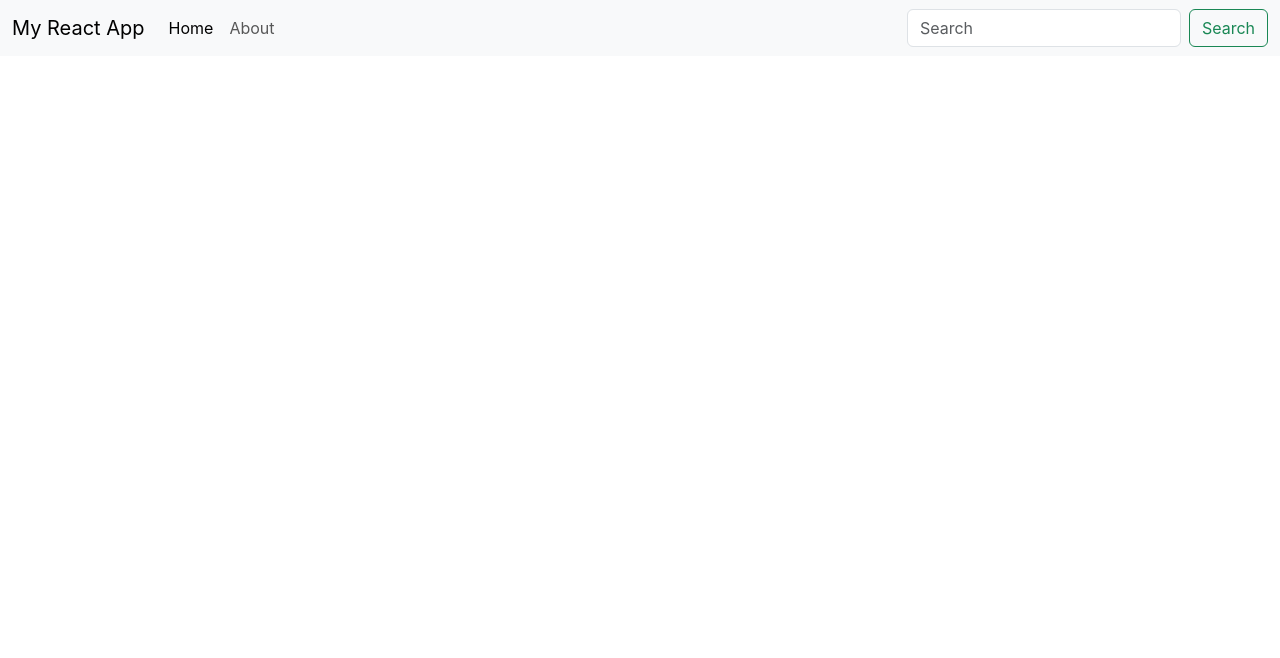
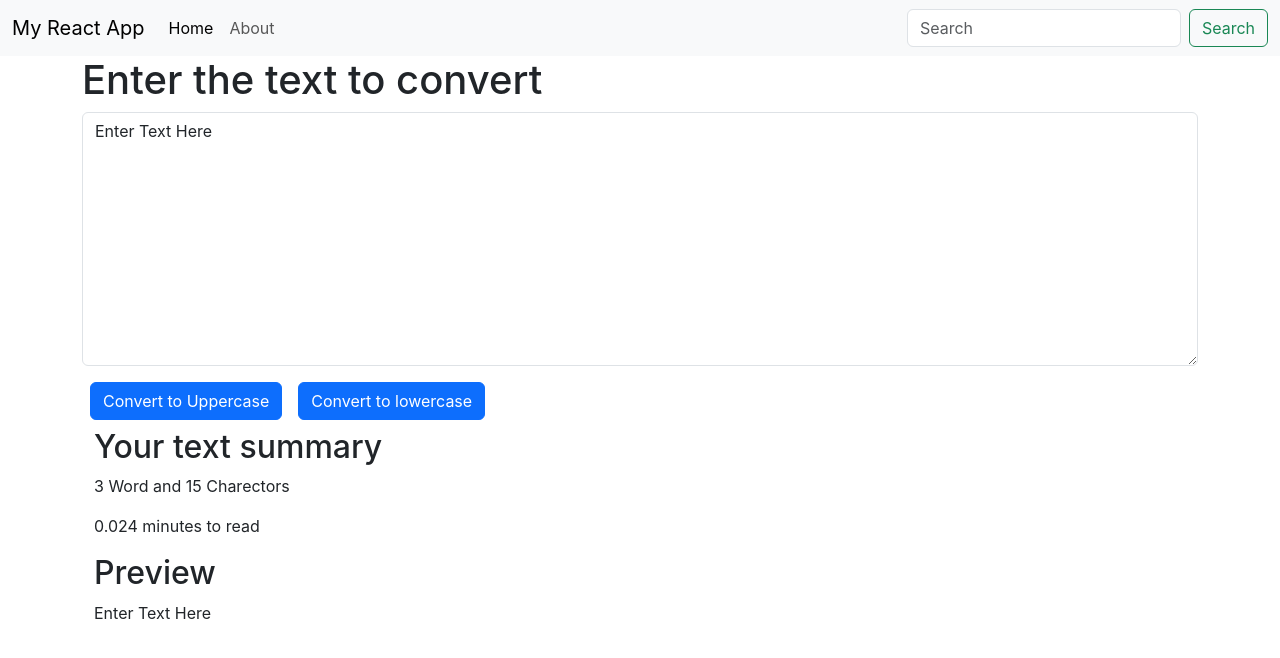
Before and after one commit to Businesspositive/LearnReact, a React (Create React App) app in the folder my-app/: page / in a window 1280 px wide. Shown: the top 658 px of the page. Built offline with nearby package versions, Linux system fonts and the light colour scheme.

Commit message:
Learned how to use one of the hooks useState in react to change the state variables

```diff
--- a/my-app/src/App.js
+++ b/my-app/src/App.js
@@ -1,10 +1,14 @@
 import './App.css';
 import Navbar from './components/Navbar';
+import Textform from './components/Textform';
 function App() {
   return (
     <>
     {/* Passing the component with props in main app */}
     <Navbar title = "My React App" aboutText = "About"/>
+    <div className="container">
+      <Textform heading = "Enter the text to convert"/>
+    </div>
     </>
   );
 }
--- /dev/null
+++ b/my-app/src/components/Textform.js
@@ -0,0 +1,46 @@
+import React, { useState } from 'react'
+
+// useState is one of the hooks of react. there are so many
+// hooks available in react
+
+export default function Textform(props) {
+  const handleUpClick = ()=>{
+    // console.log("UpperCase was clicked");
+    let newText = text.toUpperCase();
+    setText(newText)
+  }
+
+  const handleLoClick = ()=>{
+    // console.log("UpperCase was clicked");
+    let newText = text.toLowerCase();
+    setText(newText)
+  }
+  const handleOnChange = (event)=>{
+    // console.log("on Change")
+    setText(event.currentTarget.value)
+  }
+  // Using State in React
+  const [text, setText] = useState('Enter Text Here');
+  // text = "byudwhgcd" wrong way to change the state
+  // setText("new text") correct way to change the state
+  return (
+    <>
+    <div>
+        <h1>{props.heading}</h1>
+        <div className="mb-3">
+            <textarea id="myBox" value = {text} onChange={handleOnChange} rows="10" className="form-control"></textarea>
+        </div>
+        <button className="btn btn-primary mx-2" onClick={handleUpClick}>Convert to Uppercase</button>
+        <button className="btn btn-primary mx-2" onClick={handleLoClick}>Convert to lowercase</button>
+
+    </div>
+    <div className="container my-2">
+      <h2>Your text summary</h2>
+      <p>{text.split(" ").length} Word and {text.length} Charectors</p>
+      <p>{(text.split(" ").length)*0.008} minutes to read</p>
+      <h2>Preview</h2>
+      <p>{text}</p>
+    </div>
+    </>
+  )
+}
```
